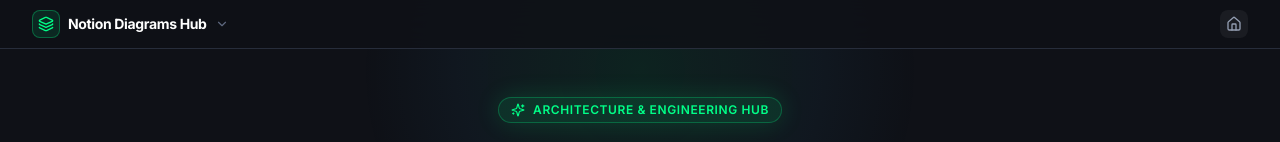
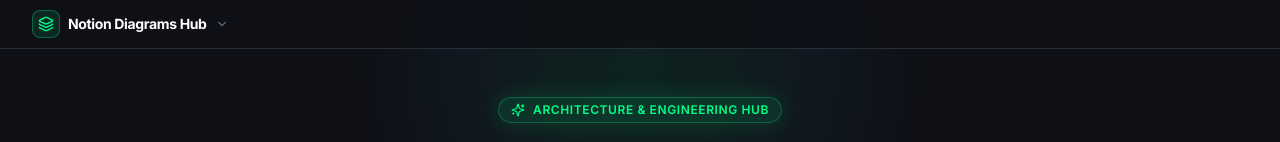
Before and after one commit to Zr1RAM/notion-svg-viewer, a Next.js app: page / in a window 1280 px wide. Shown: the top 142 px of the page. Built offline with nearby package versions, Linux system fonts and the light colour scheme.

Commit message:
Removed home button on the right of the na bar

```diff
--- a/src/components/layout/Navbar.tsx
+++ b/src/components/layout/Navbar.tsx
@@ -5,7 +5,6 @@ import Link from "next/link";
 import { usePathname, useSearchParams } from "next/navigation";
 import {
   ChevronRight,
-  Home,
   Layers,
   Share2,
   Check,
@@ -191,14 +190,6 @@ export const Navbar: React.FC<NavbarProps> = ({ categories = [] }) => {
             )}
           </button>
         )}
-
-        <Link
-          href="/"
-          title="Back to Hub Directory"
-          className="p-1.5 rounded-lg bg-white/5 hover:bg-white/10 text-hub-secondary hover:text-white transition-colors"
-        >
-          <Home className="w-4 h-4" />
-        </Link>
       </div>
     </header>
   );
```
